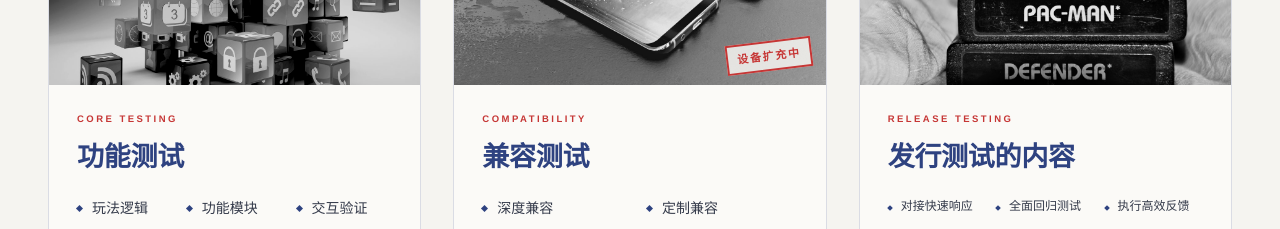
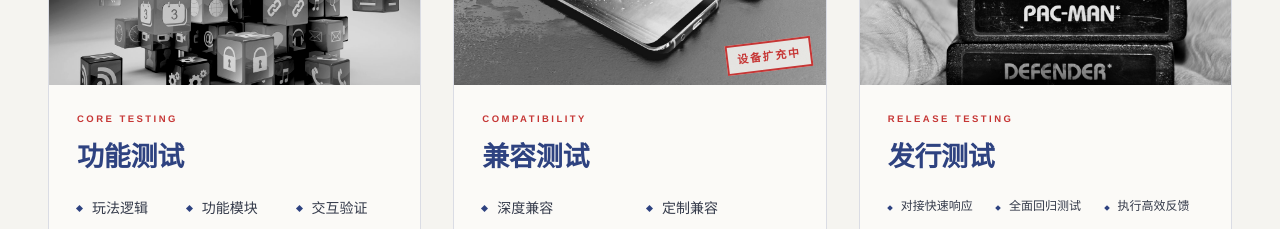
Before and after one commit to zhizhuer9110/game-qa-site, a plain HTML site: page index.html in a window 1280 px wide. Shown: the part 3120-3349 px from the top of the page. Drawn offline with Linux system fonts and the light colour scheme.

Commit message:
发行测试卡片标题改回发行测试

```diff
--- a/index.html
+++ b/index.html
@@ -319,7 +319,7 @@
           </div>
           <div class="svc-body">
             <p class="svc-kicker">RELEASE TESTING</p>
-            <h3>发行测试的内容</h3>
+            <h3>发行测试</h3>
             <ul class="svc-list svc-list-release">
               <li>对接快速响应</li><li>全面回归测试</li><li>执行高效反馈</li>
             </ul>
```
